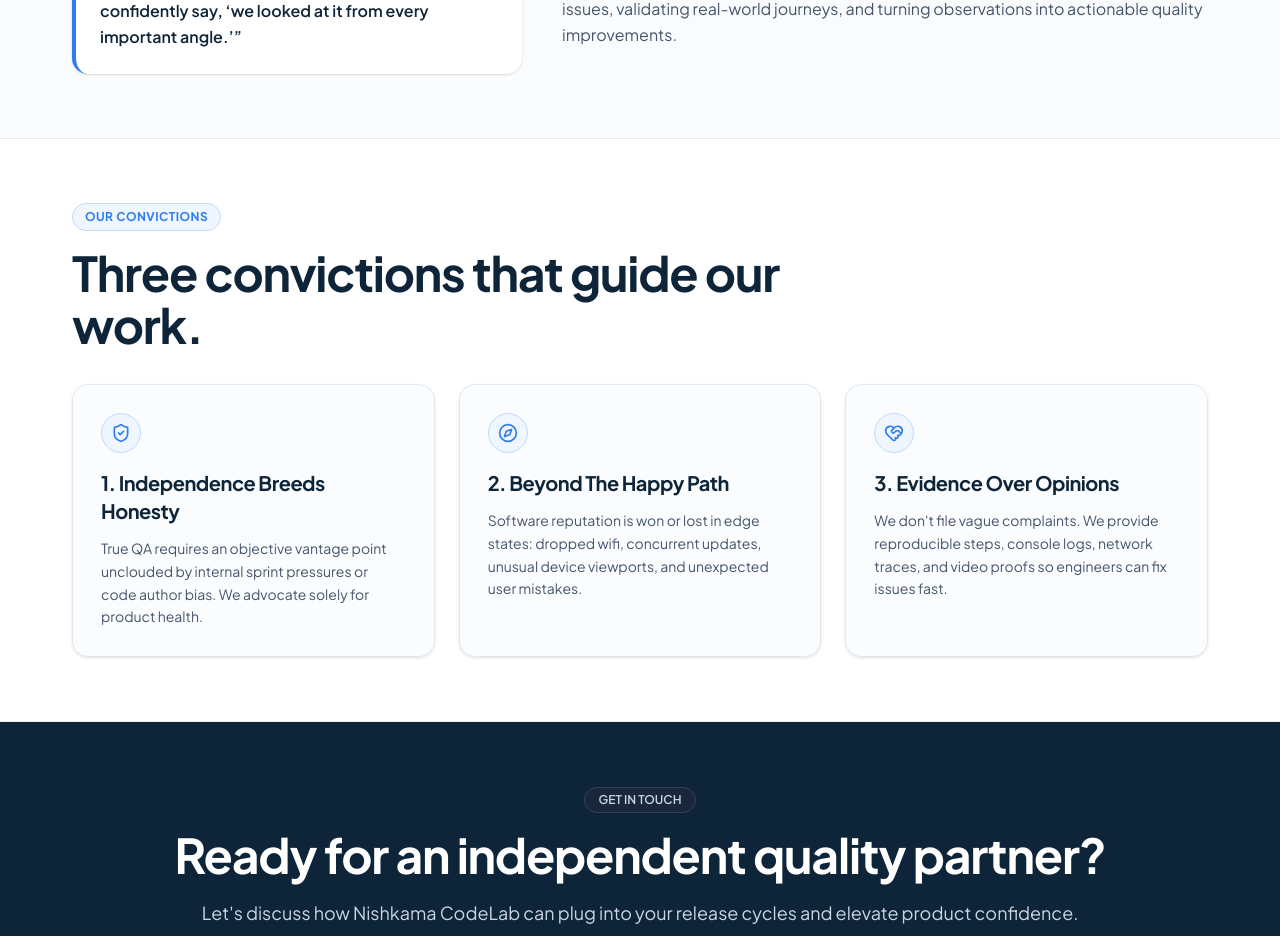
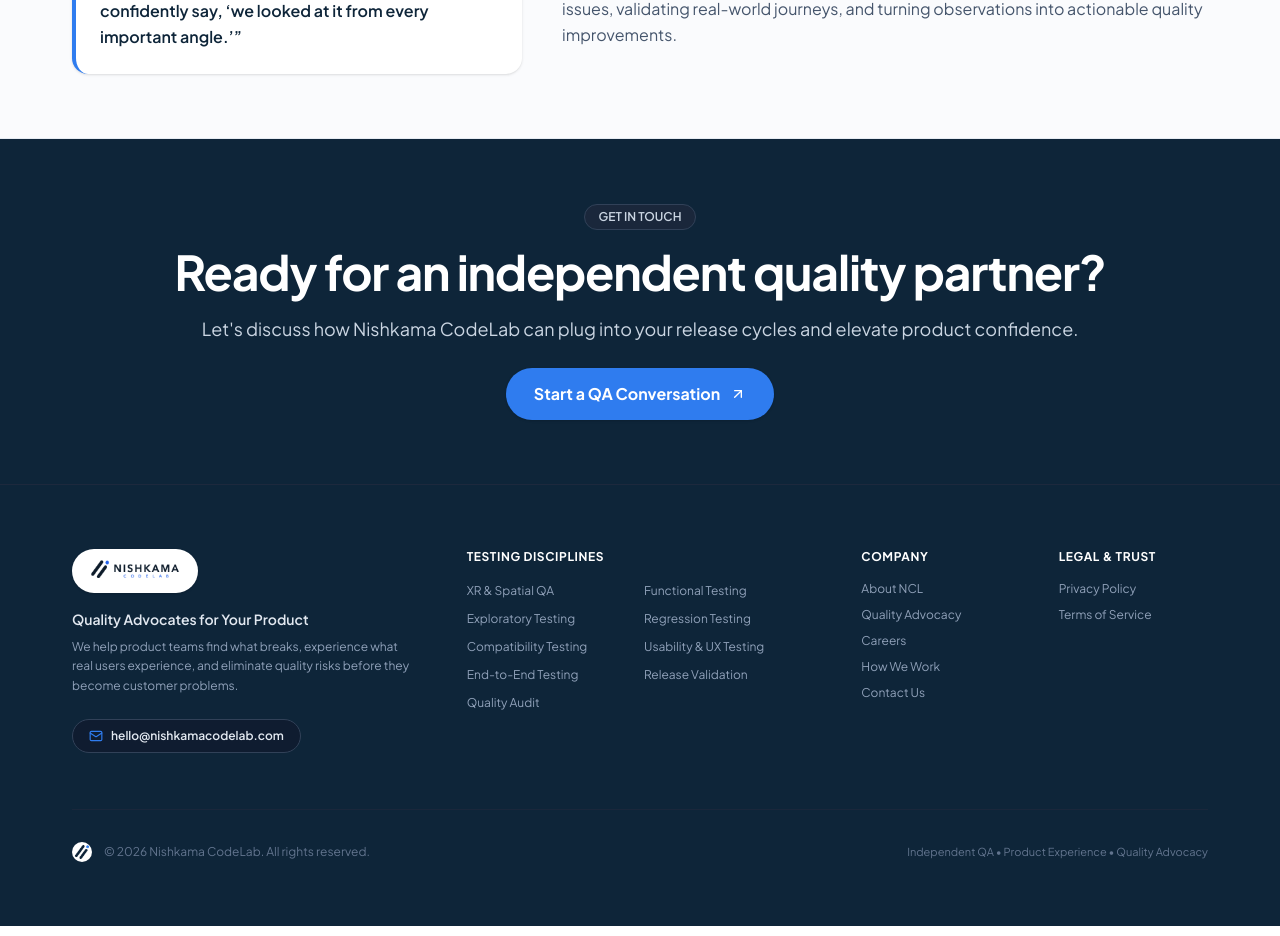
Before and after one commit to Yushu4u/nishkama-cl, a Next.js app: page /about in a window 1280 px wide. Shown: the part 873-1809 px from the top of the page. Built offline with nearby package versions, Linux system fonts and the light colour scheme.

Commit message:
fix(about): remove 'Three convictions' section from about page

```diff
--- a/src/app/about/page.tsx
+++ b/src/app/about/page.tsx
@@ -1,6 +1,5 @@
 import React from "react";
 import type { Metadata } from "next";
-import { ShieldCheck, HeartHandshake, Compass } from "lucide-react";
 import { Button } from "@/components/Button";
 
 export const metadata: Metadata = {
@@ -77,60 +76,7 @@ export default function AboutPage() {
         </div>
       </section>
 
-      {/* 3. THREE CORE BELIEFS */}
-      <section className="border-b border-slate-200/80 bg-white py-12 md:py-16">
-        <div className="shell">
-          <div className="max-w-3xl">
-            <span className="badge-pill">OUR CONVICTIONS</span>
-            <h2 className="mt-4 text-3xl sm:text-4xl md:text-5xl font-bold tracking-tight text-[#0E2539] leading-[1.1]">
-              Three convictions that guide our work.
-            </h2>
-          </div>
-
-          <div className="mt-8 grid gap-6 md:grid-cols-3">
-            <div className="rounded-2xl border border-slate-200 bg-slate-50/50 p-6 sm:p-7 shadow-sm hover:border-[#BFDBFE] transition-all">
-              <div className="mb-4 inline-grid h-10 w-10 place-items-center rounded-xl bg-[#EFF6FF] text-[#2F7CEF] border border-[#BFDBFE]">
-                <ShieldCheck className="h-5 w-5" />
-              </div>
-              <h3 className="text-xl font-bold text-[#0E2539]">
-                1. Independence Breeds Honesty
-              </h3>
-              <p className="mt-3 text-xs sm:text-sm leading-relaxed text-slate-600">
-                True QA requires an objective vantage point unclouded by internal sprint
-                pressures or code author bias. We advocate solely for product health.
-              </p>
-            </div>
-
-            <div className="rounded-2xl border border-slate-200 bg-slate-50/50 p-6 sm:p-7 shadow-sm hover:border-[#BFDBFE] transition-all">
-              <div className="mb-4 inline-grid h-10 w-10 place-items-center rounded-xl bg-[#EFF6FF] text-[#2F7CEF] border border-[#BFDBFE]">
-                <Compass className="h-5 w-5" />
-              </div>
-              <h3 className="text-xl font-bold text-[#0E2539]">
-                2. Beyond The Happy Path
-              </h3>
-              <p className="mt-3 text-xs sm:text-sm leading-relaxed text-slate-600">
-                Software reputation is won or lost in edge states: dropped wifi, concurrent updates,
-                unusual device viewports, and unexpected user mistakes.
-              </p>
-            </div>
-
-            <div className="rounded-2xl border border-slate-200 bg-slate-50/50 p-6 sm:p-7 shadow-sm hover:border-[#BFDBFE] transition-all">
-              <div className="mb-4 inline-grid h-10 w-10 place-items-center rounded-xl bg-[#EFF6FF] text-[#2F7CEF] border border-[#BFDBFE]">
-                <HeartHandshake className="h-5 w-5" />
-              </div>
-              <h3 className="text-xl font-bold text-[#0E2539]">
-                3. Evidence Over Opinions
-              </h3>
-              <p className="mt-3 text-xs sm:text-sm leading-relaxed text-slate-600">
-                We don&apos;t file vague complaints. We provide reproducible steps, console logs,
-                network traces, and video proofs so engineers can fix issues fast.
-              </p>
-            </div>
-          </div>
-        </div>
-      </section>
-
-      {/* 4. CALLOUT BAND */}
+      {/* 3. CALLOUT BAND */}
       <section className="bg-[#0E2539] text-white py-12 md:py-16">
         <div className="shell text-center max-w-3xl mx-auto">
           <span className="inline-flex items-center gap-1.5 rounded-full border border-slate-700 bg-slate-800/80 px-3.5 py-1 text-xs font-semibold text-slate-300">
```
